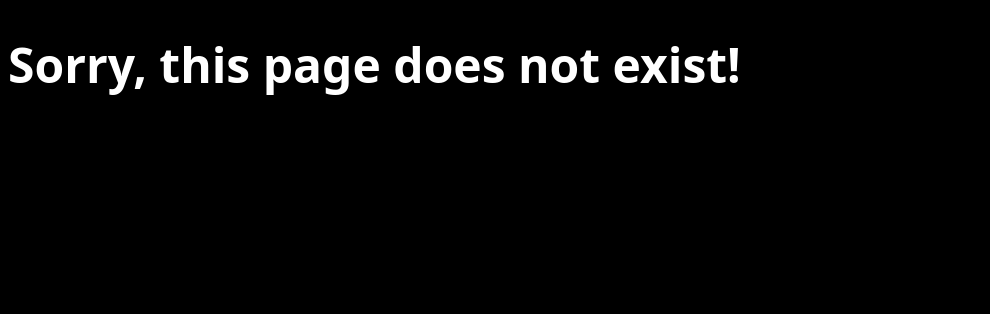
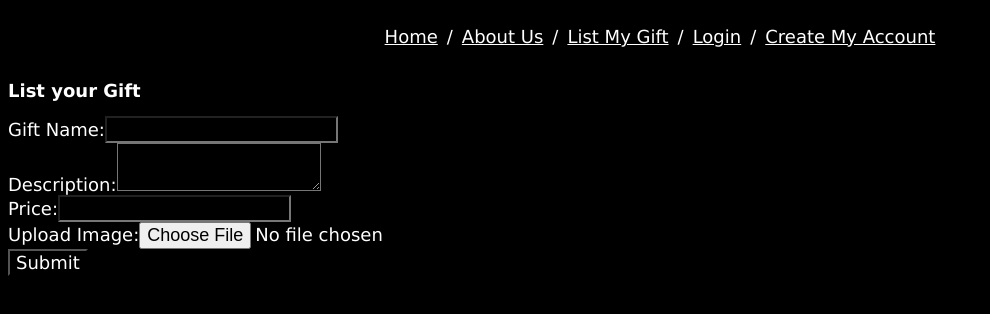
Before and after one commit to DariaPressley/giftgenius, a React (Vite) app in the folder Main/client/: page /ListGift in a window 1280 px wide. Shown: the top 314 px of the page, without its empty margins (0-990 px from the left). Built offline with nearby package versions, Linux system fonts and the light colour scheme.

Commit message:
listGift and Header

```diff
--- a/Main/client/package.json
+++ b/Main/client/package.json
@@ -12,6 +12,7 @@
   "dependencies": {
     "@apollo/client": "^3.7.14",
     "graphql": "^16.6.0",
+    "jwt-decode": "^4.0.0",
     "react": "^18.2.0",
     "react-dom": "^18.2.0",
     "react-router-dom": "^6.11.2"
--- a/Main/client/src/App.jsx
+++ b/Main/client/src/App.jsx
@@ -7,6 +7,10 @@ import {
 } from '@apollo/client';
 import { setContext } from '@apollo/client/link/context';
 import { Outlet } from 'react-router-dom';
+import React from 'react';
+import Header from './pages/Header';
+
+
 
 // Construct our main GraphQL API endpoint
 const httpLink = createHttpLink({
@@ -35,9 +39,11 @@ const client = new ApolloClient({
 function App() {
   return (
     <ApolloProvider client={client}>
+      <Header />
       <div className="flex-column justify-flex-start min-100-vh">
           <Outlet />
         </div>
+        {/* Insert footer */}
     </ApolloProvider>
   );
 }
--- /dev/null
+++ b/Main/client/src/pages/Header.jsx
@@ -0,0 +1,34 @@
+import React from 'react';
+import { Link } from 'react-router-dom';
+import { Breadcrumb, BreadcrumbItem, BreadcrumbLink } from '@chakra-ui/react';
+
+
+const Header = () => {
+  return (
+    <div className="header">
+      <Breadcrumb>
+        <BreadcrumbItem isCurrentPage>
+          <BreadcrumbLink as={Link} to="/">Home</BreadcrumbLink>
+        </BreadcrumbItem>
+
+        <BreadcrumbItem>
+          <BreadcrumbLink as={Link} to="/about">About Us</BreadcrumbLink>
+        </BreadcrumbItem>
+
+        <BreadcrumbItem>
+          <BreadcrumbLink as={Link} to="/ListGift">List My Gift</BreadcrumbLink>
+        </BreadcrumbItem>
+
+        <BreadcrumbItem>
+          <BreadcrumbLink as={Link} to="/login">Login</BreadcrumbLink>
+        </BreadcrumbItem>
+
+        <BreadcrumbItem>
+          <BreadcrumbLink as={Link} to="/signup">Create My Account</BreadcrumbLink>
+        </BreadcrumbItem>
+      </Breadcrumb>
+    </div>
+  );
+};
+
+export default Header;
--- a/Main/client/src/pages/Home.jsx
+++ b/Main/client/src/pages/Home.jsx
@@ -2,14 +2,6 @@ import { Link } from 'react-router-dom';
 import { useQuery } from '@apollo/client';
 import { QUERY_PRODUCT } from '../utils/queries';
 import Products from './Products';
-
-import {
-  Breadcrumb,
-  BreadcrumbItem,
-  BreadcrumbLink,
-  BreadcrumbSeparator,
-} from '@chakra-ui/react';
-
 
 
 const Home = () => {
@@ -19,39 +11,13 @@ const Home = () => {
 
   const productDisplay = data?.products || [];
 
-
   return (
     <div>
-      <div class= "header">
-      <Breadcrumb>
-
-      <BreadcrumbItem isCurrentPage>
-          <BreadcrumbLink href='#'>Home</BreadcrumbLink>
-        </BreadcrumbItem>
-
-        <BreadcrumbItem>
-          <BreadcrumbLink href='#'>About Us</BreadcrumbLink>
-        </BreadcrumbItem>
-
-        <BreadcrumbItem>
-          <BreadcrumbLink href='#'>List My Gift</BreadcrumbLink>
-        </BreadcrumbItem>
-
-        <BreadcrumbItem>
-          <BreadcrumbLink href='#'>Login</BreadcrumbLink>
-        </BreadcrumbItem>
-
-        <BreadcrumbItem>
-          <BreadcrumbLink href='#'>Create My Account</BreadcrumbLink>
-        </BreadcrumbItem>
-
-      </Breadcrumb>
-      </div>
       <h1> GiftGenius </h1>
-      <div class= "about">
+      <div className="about">
         <p> Don't throw away that sweater your parents gave you... </p>
       </div>
-      <div class= "buttons">
+      <div className="buttons">
         <Link to="/signup">
           <button className="btn btn-lg btn-danger">Create Account!</button>
         </Link>
@@ -59,7 +25,7 @@ const Home = () => {
           <button className="btn btn-lg btn-danger">Login!</button>
         </Link>
       </div>
-      <div class= "presentDisplay">
+      <div className="presentDisplay">
         {loading ? (
           <div> loading... </div>
         ) : (
--- a/Main/client/src/pages/sell.jsx
+++ b/Main/client/src/pages/ListGift.jsx
@@ -1,6 +1,6 @@
 import React, { useState } from 'react';
 
-const SellPage = () => {
+const ListGift = () => {
   const [itemName, setItemName] = useState('');
   const [description, setDescription] = useState('');
   const [price, setPrice] = useState('');
@@ -34,10 +34,10 @@ const SellPage = () => {
 
   return (
     <div>
-      <h2>Sell an Item</h2>
+      <h2>List your Gift</h2>
       <form onSubmit={handleSubmit}>
         <label>
-          Item Name:
+          Gift Name:
           <input type="text" value={itemName} onChange={handleItemNameChange} />
         </label>
         <br />
@@ -62,4 +62,4 @@ const SellPage = () => {
   );
 };
 
-export default SellPage;
+export default ListGift;
--- a/Main/package.json
+++ b/Main/package.json
@@ -17,6 +17,7 @@
     "nodemon": "^3.0.1"
   },
   "dependencies": {
+    "@apollo/client": "^3.8.7",
     "@chakra-ui/react": "^2.8.2",
     "@cloudinary/react": "^1.11.2",
     "@cloudinary/url-gen": "^1.13.0",
@@ -32,8 +33,10 @@
     "framer-motion": "^10.16.5",
     "graphql": "^16.8.1",
     "jsonwebtoken": "^9.0.2",
+    "jwt-decode": "^4.0.0",
     "mongoose": "^8.0.1",
     "react": "^18.2.0",
-    "react-dom": "^18.2.0"
+    "react-dom": "^18.2.0",
+    "react-router-dom": "^6.19.0"
   }
 }
```
Also changed, not shown: Main/client/src/main.jsx (+5 -5 lines), 2 other files (tests, documents, lock files or other folders).
